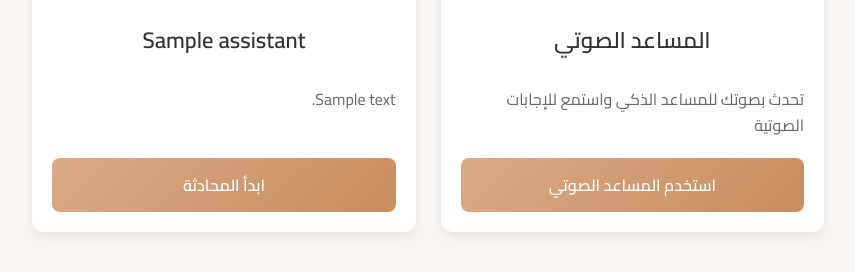
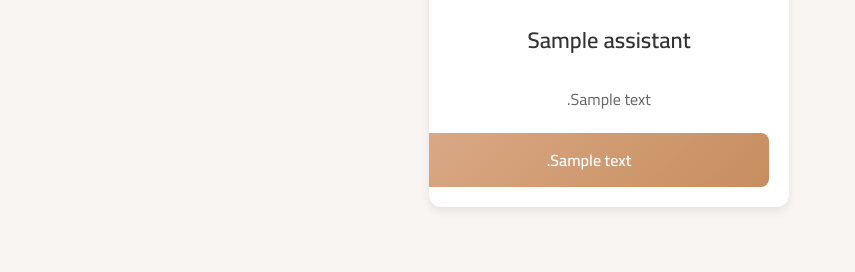
Before and after one commit to dzfofo/dzfofo, a Flask app: template templates/features_hub.html in a window 1280 px wide. Shown: the part 589-861 px from the top of the page, without its empty margins (416-1271 px from the left). After the commit the page ends 798 px from the top, so only its background shows below. Run offline with Flask 3, Linux system fonts and the light colour scheme; the template is opened without the code that fills it: most values are stand-ins (such as "Sample title", 1, 10 or a date in 2020); grey boxes marked "Sample" are stand-in pictures.

Commit message:
Update features_hub.html

```diff
--- a/templates/features_hub.html
+++ b/templates/features_hub.html
@@ -19,7 +19,7 @@
         left: 0;
         right: 0;
         bottom: 0;
-        background: url('https://images.unsplash.com/photo-1586953208448-b95a79798f07');
+        background: url('https://images.unsplash.com/photo-1586953208448-b95a79798f07'); /* Consider updating this background image */
         background-size: cover;
         opacity: 0.1;
         z-index: 0;
@@ -75,7 +75,7 @@
         background-size: cover;
         background-position: center;
         position: relative;
-        height: 150px;
+        height: 150px; /* Keep header height consistent */
         display: flex;
         align-items: center;
         justify-content: center;
@@ -126,6 +126,7 @@
         margin-bottom: 20px;
         flex-grow: 1;
         line-height: 1.6;
+        text-align: center; /* Center description text */
     }
 
     .feature-button {
@@ -139,7 +140,8 @@
         border: none;
         cursor: pointer;
         text-decoration: none;
-        display: block;
+        display: block; /* Make the button full width of card body */
+        width: 100%; /* Ensure button fills container */
     }
 
     .feature-button:hover {
@@ -158,6 +160,14 @@
         font-weight: 700;
         color: var(--primary-color);
     }
+
+    /* Adjust background images and icon colors based on assistant/feature config if desired */
+    /* You would need to add specific classes or inline styles based on assistant.id or assistant.color */
+    /* Example:
+    .feature-card.chat-general .feature-icon { background: linear-gradient(135deg, #10a37f, #0a8263); }
+    .feature-card.voice-assistant-feature .feature-header { background-image: url('...'); }
+    */
+
 </style>
 {% endblock %}
 
@@ -170,46 +180,73 @@
     </div>
 </section>
 
+<div class="container"> {# Add container around welcome message and grid for consistent padding #}
     <div class="welcome-message">
         <h2>أهلاً <span class="welcome-name">{{ username }}</span>، كيف يمكنني مساعدتك اليوم؟</h2>
     </div>
 
     <div class="features-grid">
-    <!-- Voice Assistant Feature Card -->
-    <div class="feature-card">
-        <div class="feature-header" style="background-image: url('https://images.unsplash.com/photo-1693722339588-66e64f8fd48a')">
-            <div class="feature-icon" style="background: linear-gradient(135deg, #e67e22, #d35400)">
-                <i class="fas fa-microphone-alt"></i>
-            </div>
-        </div>
-        <div class="feature-body">
-            <h3 class="feature-title">المساعد الصوتي</h3>
-            <p class="feature-description">تحدث بصوتك للمساعد الذكي واستمع للإجابات الصوتية</p>
-            <a href="{{ url_for('voice_assistant') }}" class="feature-button">استخدم المساعد الصوتي</a>
-        </div>
-    </div>
-
         {% for assistant in assistants %}
-    <div class="feature-card">
+        <div class="feature-card" id="{{ assistant.id }}-card"> {# Added ID for potential JS targeting #}
             <div class="feature-header" style="background-image: url('{{ assistant.avatar }}')">
                 <div class="feature-icon" style="background: {{ assistant.color }}">
-                <i class="fas {% if assistant.id == 'gpt4o' %}fa-brain{% elif assistant.id == 'claude' %}fa-robot{% elif assistant.id == 'gemini' %}fa-lightbulb{% elif assistant.id == 'elevenlabs' %}fa-volume-up{% elif assistant.id == 'openrouter' %}fa-random{% elif assistant.id == 'techcompare' %}fa-mobile-alt{% endif %}"></i>
+                    {# Use icon based on assistant type/id #}
+                    {# Make sure you have added appropriate icon classes (e.g., fa-comments, fa-image) #}
+                    {# to your Font Awesome library or update this logic #}
+                    <i class="fas {% if assistant.id == 'general' %}fa-comments{% elif assistant.id == 'gpt4o' %}fa-brain{% elif assistant.id == 'claude' %}fa-robot{% elif assistant.id == 'gemini' %}fa-lightbulb{% elif assistant.id == 'voice_assistant_feature' %}fa-microphone-alt{% elif assistant.id == 'audio_generator_feature' %}fa-volume-up{% elif assistant.id == 'tech_compare_feature' %}fa-mobile-alt{% elif assistant.id == 'phone_assistant_feature' %}fa-mobile{% elif assistant.id == 'image_generator_feature' %}fa-image{% else %}fa-star{% endif %}"></i>
                 </div>
             </div>
             <div class="feature-body">
                 <h3 class="feature-title">{{ assistant.name }}</h3>
                 <p class="feature-description">{{ assistant.description }}</p>
-            {% if assistant.id == 'techcompare' %}
-            <a href="{{ url_for('compare') }}" class="feature-button">استخدم الميزة</a>
-            {% elif assistant.id == 'elevenlabs' %}
-            <a href="{{ url_for('audio_generator') }}" class="feature-button">توليد الصوت</a>
-            {% elif assistant.id == 'phoneassistant' %}
-            <a href="{{ url_for('phone_assistant') }}" class="feature-button">اختيار الهاتف المناسب</a>
+
+                {# --- START: CORRECTED LINK LOGIC --- #}
+                {% if assistant.url %}
+                    {# If it's a feature with a specific URL, link directly #}
+                    <a href="{{ assistant.url }}" class="feature-button">
+                        {% if assistant.button_text %}
+                            {{ assistant.button_text }}
                         {% else %}
-            <a href="{{ url_for('chat', assistant_id=assistant.id) }}" class="feature-button">ابدأ المحادثة</a>
+                            استخدم الميزة
                         {% endif %}
+                    </a>
+                {% elif assistant.model %}
+                    {# If it's a chat assistant (has a model), link to the chat route #}
+                    <a href="{{ url_for('chat', assistant_id=assistant.id) }}" class="feature-button">
+                        ابدأ المحادثة
+                    </a>
+                {% else %}
+                     {# Fallback if neither url nor model is defined (shouldn't happen with well-defined ASSISTANTS list) #}
+                     <span class="feature-button" style="opacity: 0.7; cursor: not-allowed;">غير متاح</span>
+                {% endif %}
+                {# --- END: CORRECTED LINK LOGIC --- #}
             </div>
         </div>
         {% endfor %}
     </div>
+</div>
 {% endblock %}
+
+{% block scripts %}
+{# Add any specific JavaScript for features_hub here if needed later #}
+{# For now, relies on main.js for theme toggle and logout #}
+<script>
+    // Optional: Add JavaScript here if you need dynamic behavior on this page,
+    // like showing tooltips on hover, or filtering features based on API key status
+    // (although API key status check is better done in the backend before rendering).
+
+    // Example: Check if certain APIs are connected and adjust buttons/cards (less ideal than backend check)
+    // document.addEventListener('DOMContentLoaded', function() {
+    //     const hasStability = {{ has_stability | tojson }}; // Assuming you pass this from Flask
+    //     if (!hasStability) {
+    //         const imageGenButton = document.querySelector('#image_generator_feature-card .feature-button');
+    //         if (imageGenButton) {
+    //             imageGenButton.textContent = "مفتاح API مفقود";
+    //             imageGenButton.style.opacity = 0.7;
+    //             imageGenButton.style.cursor = 'not-allowed';
+    //             imageGenButton.href = "#"; // Prevent click
+    //         }
+    //     }
+    // });
+</script>
+{% endblock %}
```
Lines whose indentation alone changed are shown as unchanged.
